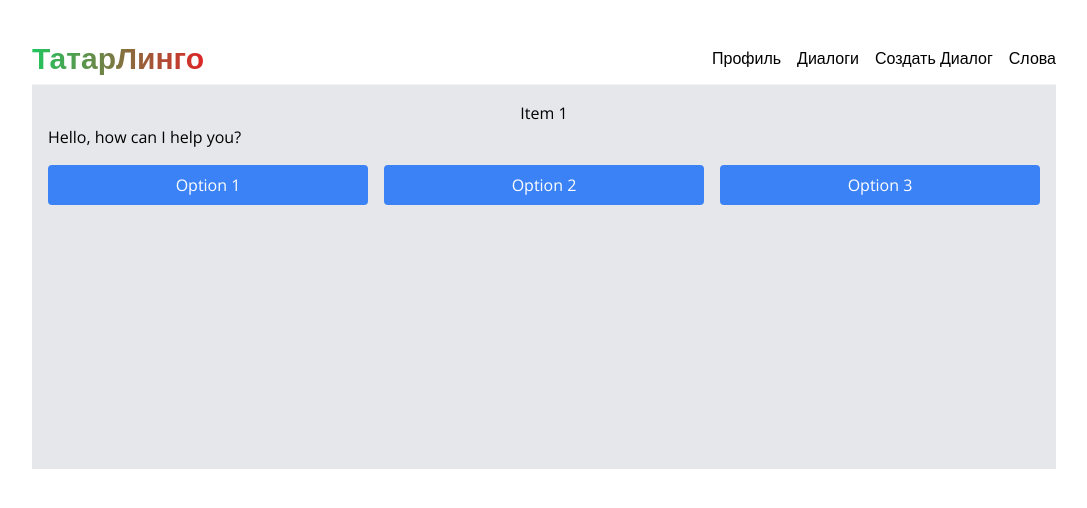
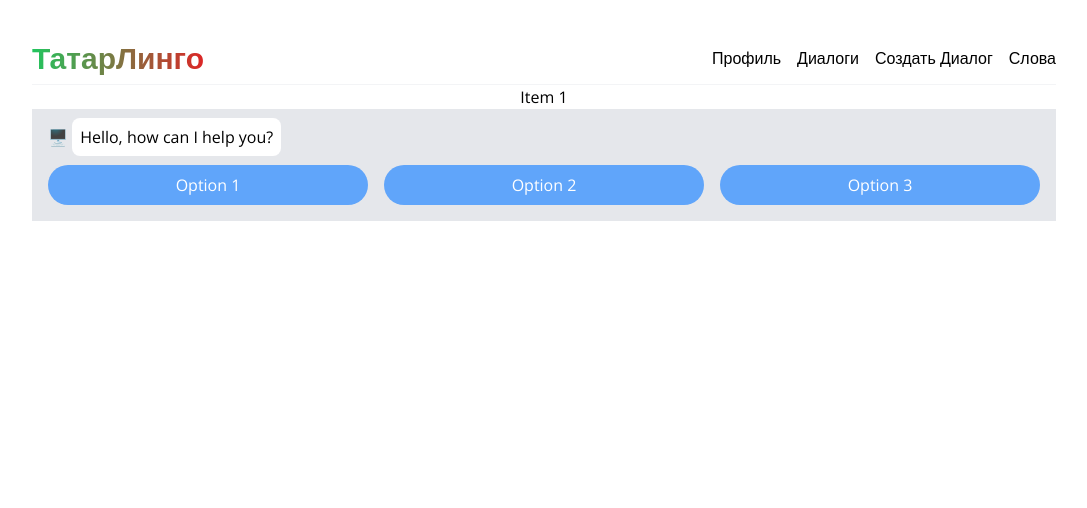
Before and after one commit to nikolina2k/language-app-front, a React (Vite) app: page /chat/1 in a window 1280 px wide. Shown: the top 508 px of the page, without its empty margins (96-1183 px from the left). Built offline with nearby package versions, Linux system fonts and the light colour scheme.

Commit message:
designing chat and hovers

```diff
--- a/src/components/Dialogs/Chat.jsx
+++ b/src/components/Dialogs/Chat.jsx
@@ -4,7 +4,6 @@ import React, { useState, useEffect } from 'react';
 import items from "./Items";
 
 const ChatRoom = () => {
-
   // Use the useParams hook to get the item ID from the URL
   const { id } = useParams();
 
@@ -14,6 +13,7 @@ const ChatRoom = () => {
   if (!selectedItem) {
     return <div>Item not found</div>;
   }
+
   const [messages, setMessages] = useState([]);
   const [isTyping, setIsTyping] = useState(true);
   const [optionsVisible, setOptionsVisible] = useState(true);
@@ -28,7 +28,7 @@ const ChatRoom = () => {
       };
 
       setMessages((prevMessages) => [...prevMessages, computerMessage]);
-    }, 1500);
+    }, 2000);
 
     return () => clearTimeout(typingTimer);
   }, []);
@@ -70,40 +70,64 @@ const ChatRoom = () => {
   console.log(messages);
 
   return (
-    <div className="bg-gray-200 p-4 h-96">
+    <div>
       <h1>{selectedItem.title}</h1>
+      <div className="bg-gray-200 p-4 h-120">
+
       {/* Render chat messages */}
       <div className="mb-4">
         {messages.map((message, index) => (
           <div
             key={index}
-            className={`${message.id === 'computer' ? 'text-left' : 'text-right'} mb-2`}
+            className={`items-center mb-2 ${
+              message.id === 'computer' ? 'text-left' : 'text-right'
+            }`}
           >
-            {message.text}
+            {message.id === 'computer' ? (
+              <div className="mr-2">
+                <span role="img" aria-label="Computer Icon">🖥️ <span className={`p-2 rounded-lg bg-white`}>{message.text}</span></span>
+              </div>
+            ) : (
+              <div className="mr-2">
+                <span role="img" aria-label="Human Icon"><span className={`p-2 rounded-lg bg-blue-200`}>{message.text}</span> 👤</span>
+              </div>
+            )}
+
           </div>
         ))}
+        {isTyping && (
+        <div className="text-left item-center mb-2">
+          🖥️
+          <span className="p-2 rounded-lg bg-white ml-2">
+            <span className="animate-ping animate-pulse animate-delay-100">.</span>
+            <span className="animate-ping animate-pulse animate-delay-500">.</span>
+            <span className="animate-ping animate-pulse animate-delay-1000">.</span>
+          </span>
+
+        </div>
+      )}
       </div>
 
       {/* Render typing indicator */}
-      {isTyping && <div className="text-left animate-pulse">...</div>}
+
 
       {/* Render user options */}
       {optionsVisible && (
         <div className="grid grid-cols-3 gap-4">
         <button
-            className="bg-blue-500 text-white py-2 px-4 rounded"
+          className="bg-blue-400 hover:bg-blue-600 text-white py-2 px-4 rounded-full transition duration-300 ease-in-out transform hover:scale-105"
           onClick={() => handleOptionClick('Option 1')}
         >
           Option 1
         </button>
         <button
-            className="bg-blue-500 text-white py-2 px-4 rounded"
+          className="bg-blue-400 hover:bg-blue-600 text-white py-2 px-4 rounded-full transition duration-300 ease-in-out transform hover:scale-105"
           onClick={() => handleOptionClick('Option 2')}
         >
           Option 2
         </button>
         <button
-            className="bg-blue-500 text-white py-2 px-4 rounded"
+          className="bg-blue-400 hover:bg-blue-600 text-white py-2 px-4 rounded-full transition duration-300 ease-in-out transform hover:scale-105"
           onClick={() => handleOptionClick('Option 3')}
         >
           Option 3
@@ -111,6 +135,9 @@ const ChatRoom = () => {
       </div>
       )}
     </div>
+
+    </div>
+
   );
 };
 
--- a/src/components/Dialogs/SingleDialog.jsx
+++ b/src/components/Dialogs/SingleDialog.jsx
@@ -12,7 +12,7 @@ const SingleDialog = ({
   return (
 
     <Link to={`/chat/${id}`}>
-        <li className="mb-4 border p-4 flex items-center justify-between hover:shadow-lg cursor-pointer">
+        <li className="mb-4 border p-4 flex items-center justify-between hover:bg-grey-400 py-2 px-4 rounded-full transition duration-300 ease-in-out transform hover:scale-105">
             <div className="hover:shadow-lg cursor-pointer">
             <h3 className="text-lg font-semibold">{title}</h3>
             <p className="text-gray-600">{description}</p>
--- a/src/components/Words/Categories.jsx
+++ b/src/components/Words/Categories.jsx
@@ -41,7 +41,7 @@ const CategoryList = () => {
         <div className="grid grid-cols-1 sm:grid-cols-2 md:grid-cols-3 lg:grid-cols-4 gap-4">
             {categories.map((category) => (
                 <Link to={`/category/${category.id}`} key={category.id}>
-                    <div className="bg-white p-4 rounded-lg shadow-md hover:shadow-lg h-full">
+                    <div className="bg-white p-4 rounded-lg shadow-md hover:bg-grey-400 py-2 px-4 rounded-full transition duration-300 ease-in-out transform hover:scale-110 h-full">
                         <div className="h-24    "> {/* Fixed height for title */}
                             <h2 className="text-xl font-semibold line-clamp-3">{category.title}</h2>
                         </div>
```
Lines whose indentation alone changed are shown as unchanged.
